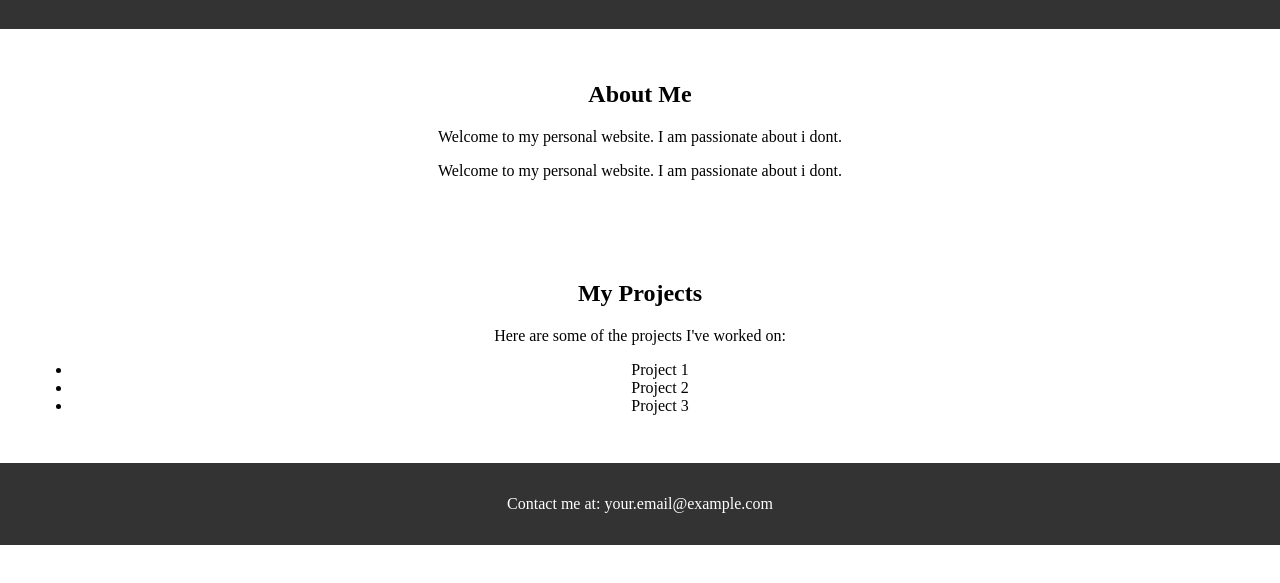
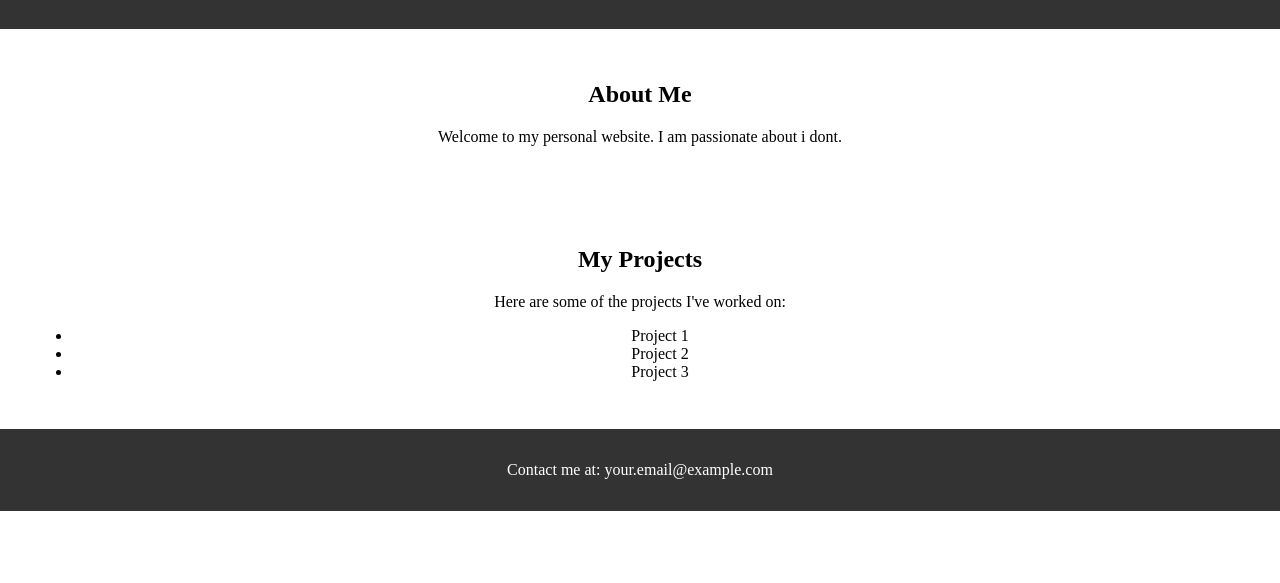
Before and after one commit to chkanika/kanikachouhan.com, a plain HTML site: page kanika.html in a window 1280 px wide. Shown: the part 117-700 px from the top of the page. Drawn offline with Linux system fonts and the light colour scheme.

Commit message:
had to add

```diff
--- a/kanika.html
+++ b/kanika.html
@@ -43,7 +43,7 @@
         <h2>About Me</h2>
         <p>Welcome to my personal website. I am passionate about i dont.</p>
 
-         <p>Welcome to my personal website. I am passionate about i dont.</p>
+
 
 
     </section>
```
